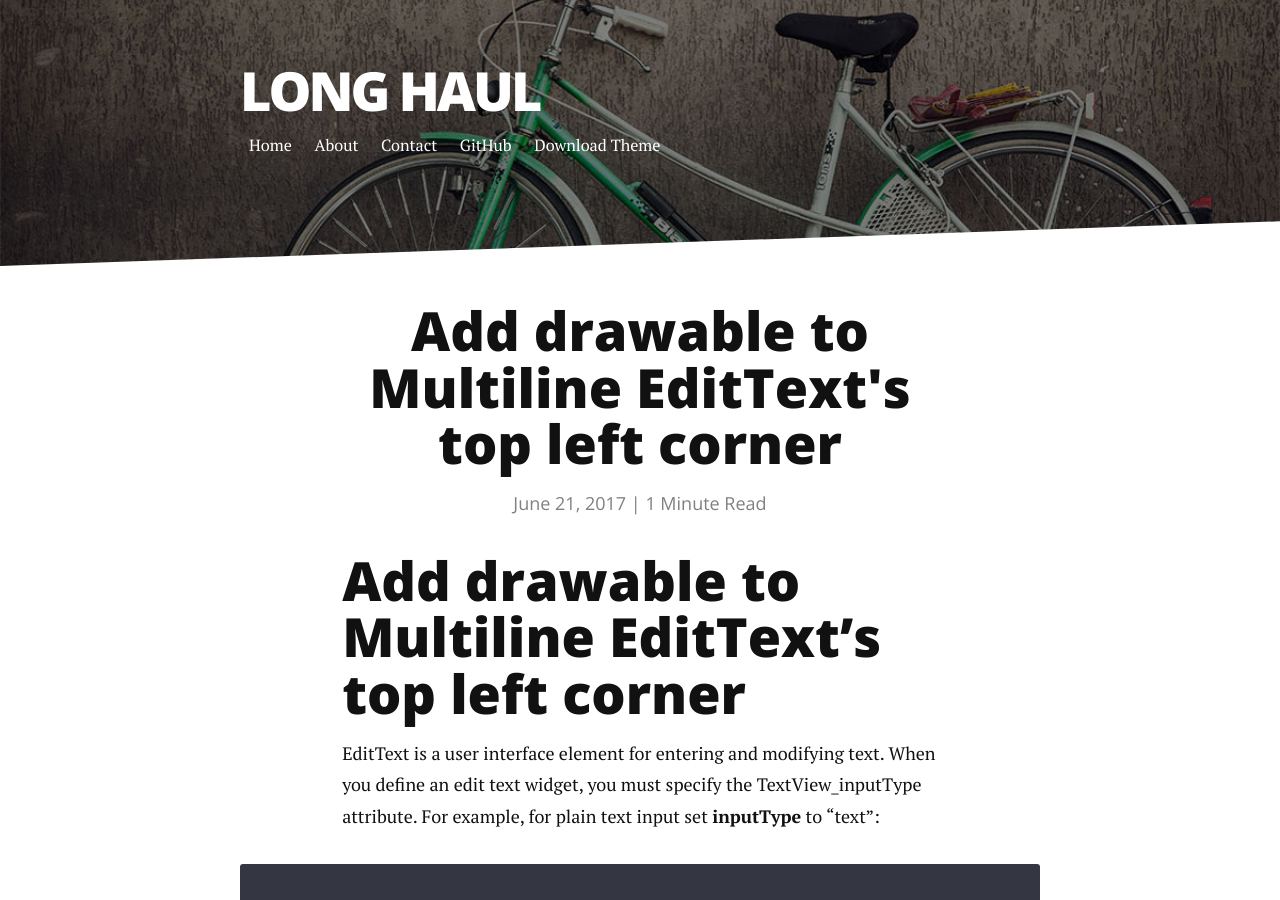
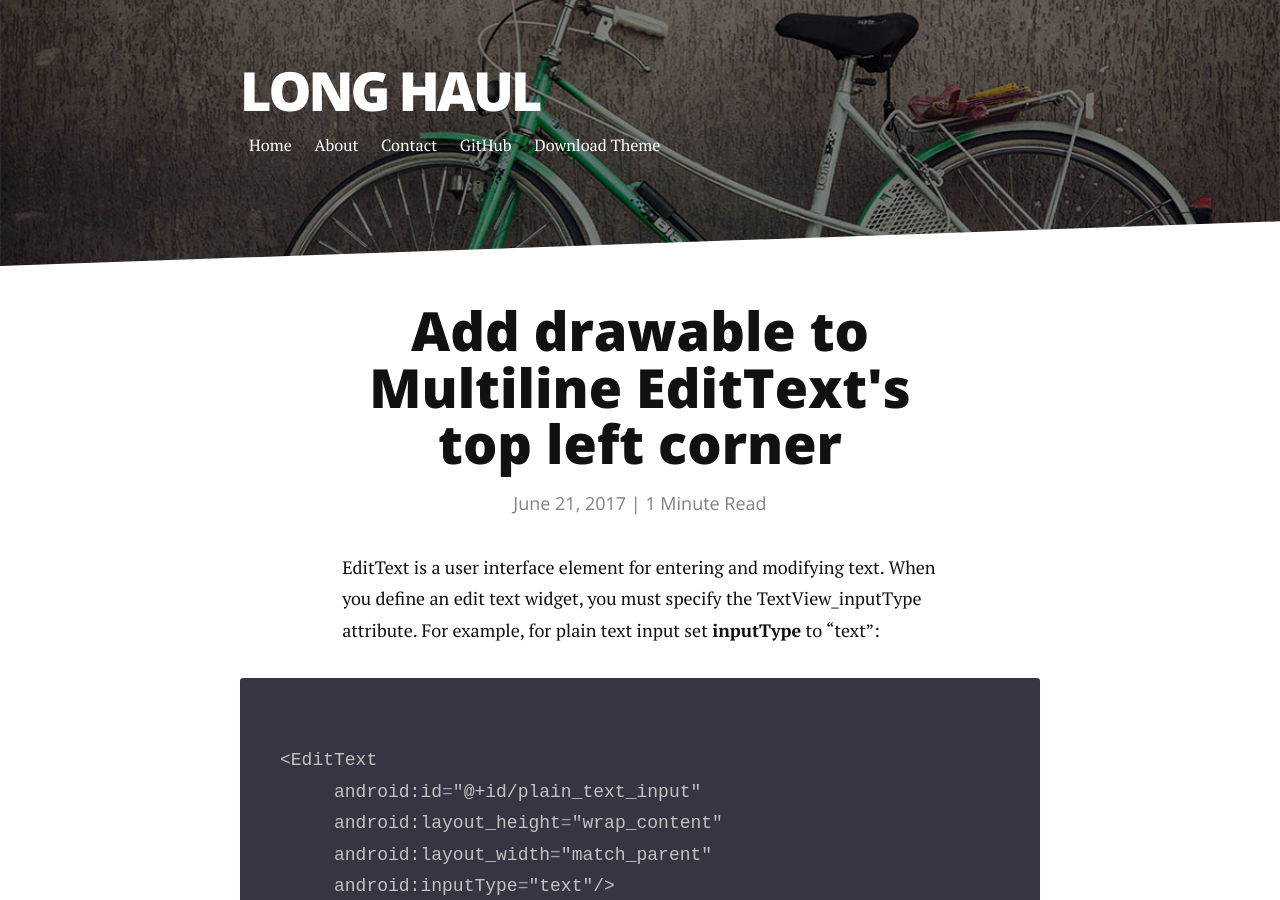
Before and after one commit to zigic88/zigic88.github.io, a Jekyll site: the page built from _posts/2014-12-15-drawable-multiline-edittext.markdown, in a window 1280 px wide and 900 px high. Built offline with Jekyll 4.4.1, drawn with Linux system fonts in a browser that asks for light colours; nearby versions of some CDN libraries.

Commit message:
Post Drawable Multiline EditText

````diff
--- a/_posts/2014-12-15-drawable-multiline-edittext.markdown
+++ b/_posts/2014-12-15-drawable-multiline-edittext.markdown
@@ -3,8 +3,6 @@ layout: post
 title:  "Add drawable to Multiline EditText's top left corner"
 date:   2017-06-21
 ---
-
-# Add drawable to Multiline EditText's top left corner
 
 EditText is a user interface element for entering and modifying text. When you define an edit text widget, you must specify the TextView_inputType attribute. For example, for plain text input set **inputType** to "text":
 ```sh
````
